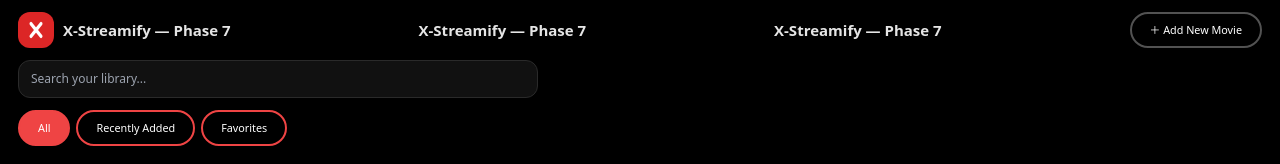
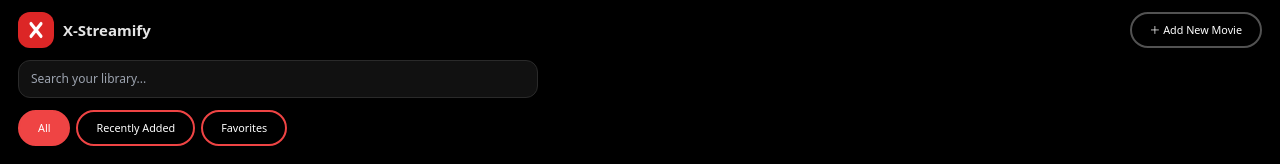
Before and after one commit to Xstream2025/Xstreamify-server, a website: page public/phase7.html in a window 1280 px wide. Shown: the top 164 px of the page. Drawn offline with Linux system fonts and the light colour scheme.

Commit message:
Phase 7 final cleanup: single title + clean tab

```diff
--- a/public/phase7.html
+++ b/public/phase7.html
@@ -83,12 +83,12 @@
     </svg>
   </button>
 
-  <h1 class="title">X-Streamify — Phase 7</h1>
+  <h1 class="title">X-Streamify </h1>
 </div>
   <!-- Title -->
-  <h1 class="title">X-Streamify — Phase 7</h1>
+
 </div>
-      <h1 class="title">X-Streamify — Phase 7</h1>
+
     </div>
     <button id="add-movie" class="pill" style="border-color:#525252">＋ Add New Movie</button>
   </header>
```
